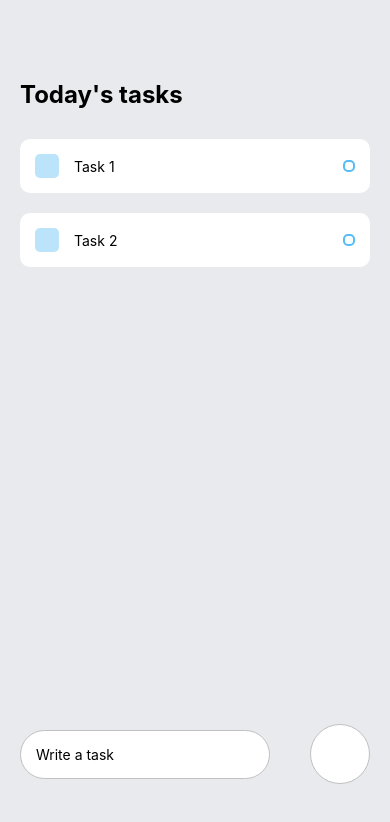
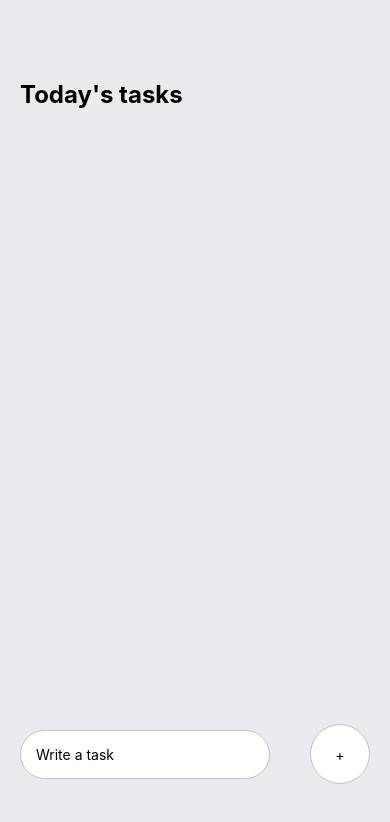
Before and after one commit to abawor/ToDoApp, a React Native app: screen / in a window 390 px wide. Shown: the top 822 px of the page. Built offline with nearby package versions, Linux system fonts and the light colour scheme.

Commit message:
Added state for adding tasks

```diff
--- a/App.js
+++ b/App.js
@@ -1,5 +1,8 @@
 import "@expo/metro-runtime";
-import React from "react";
+import
+  React,
+  {useState}
+from "react";
 import {
   StyleSheet,
   Text,
@@ -7,11 +10,21 @@ import {
   KeyboardAvoidingView,
   TextInput,
   Platform,
-  Pressable
+  Pressable,
+  Keyboard
 } from 'react-native';
 import Task from './components/Task';
 
 export default function App() {
+  const [task, setTask] = useState();
+  const [taskItems, setTaskItems] = useState([]);
+
+  const handleAddTask = () => {
+    Keyboard.dismiss()
+    setTaskItems([...taskItems, task])
+    setTask('')
+  }
+
   return (
     <View style={styles.container}>
       {/* Today's Tasks */}
@@ -19,9 +32,12 @@ export default function App() {
         <Text style={styles.sectionTitle}>Today's tasks</Text>
 
         <View style={styles.items}>
-          {/* This is where the tasks will go! */}
-          <Task text={'Task 1'}/>
-          <Task text={'Task 2'}/>
+          {/* This is where the tasks will go */}
+          {
+            taskItems.map((item, index) => {
+              return <Task key={index} text={item} />
+            })
+          }
         </View>
       </View>
 
@@ -30,10 +46,10 @@ export default function App() {
         behavior={Platform.OS === "ios" ? "padding" : "height"}
         style={styles.writeTaskWrapper}
       >
-        <TextInput style={styles.input} placeholder={'Write a task'} />
-        <Pressable>
+        <TextInput style={styles.input} placeholder={'Write a task'} value={task} onChangeText={text => setTask(text)} />
+        <Pressable onPress={() => handleAddTask()}>
           <View style={styles.addWrapper}>
-            <Text stlye={styles.addText}></Text>
+            <Text stlye={styles.addText}>+</Text>
           </View>
         </Pressable>
       </KeyboardAvoidingView>
```
